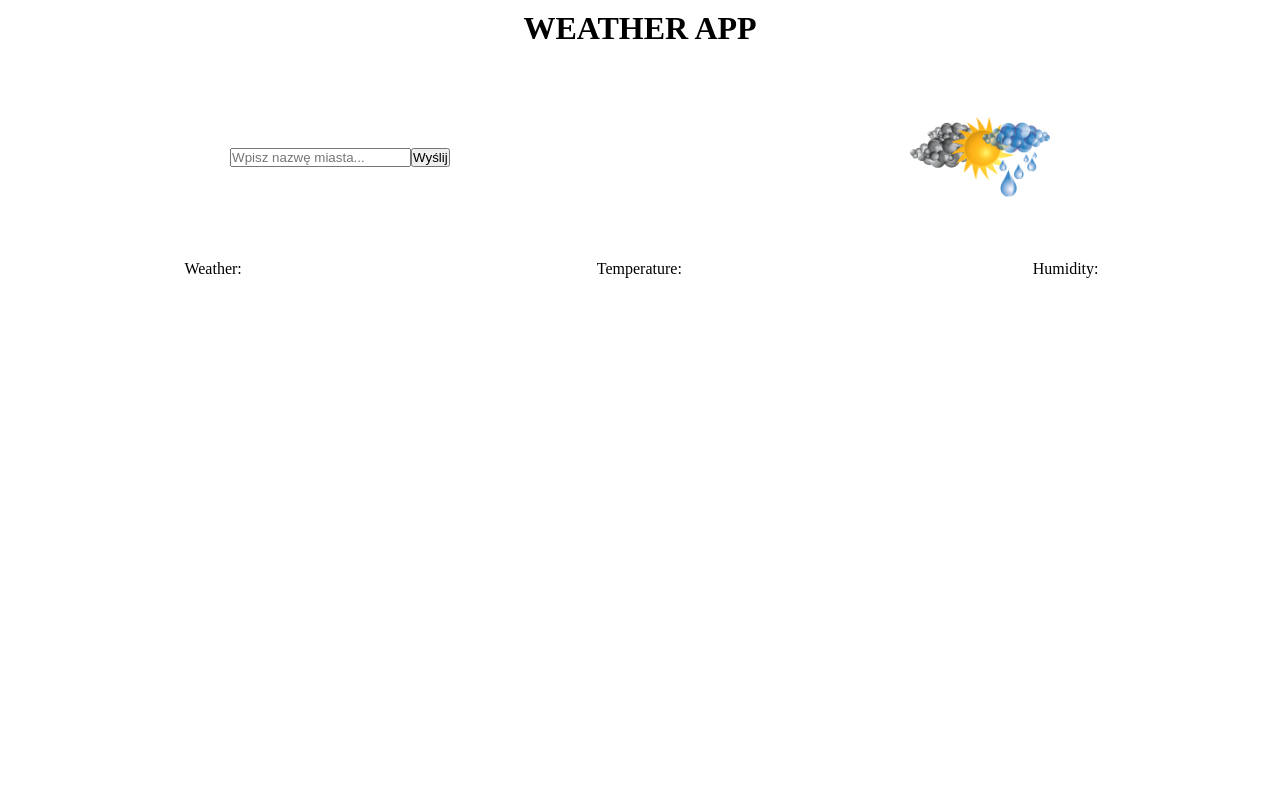
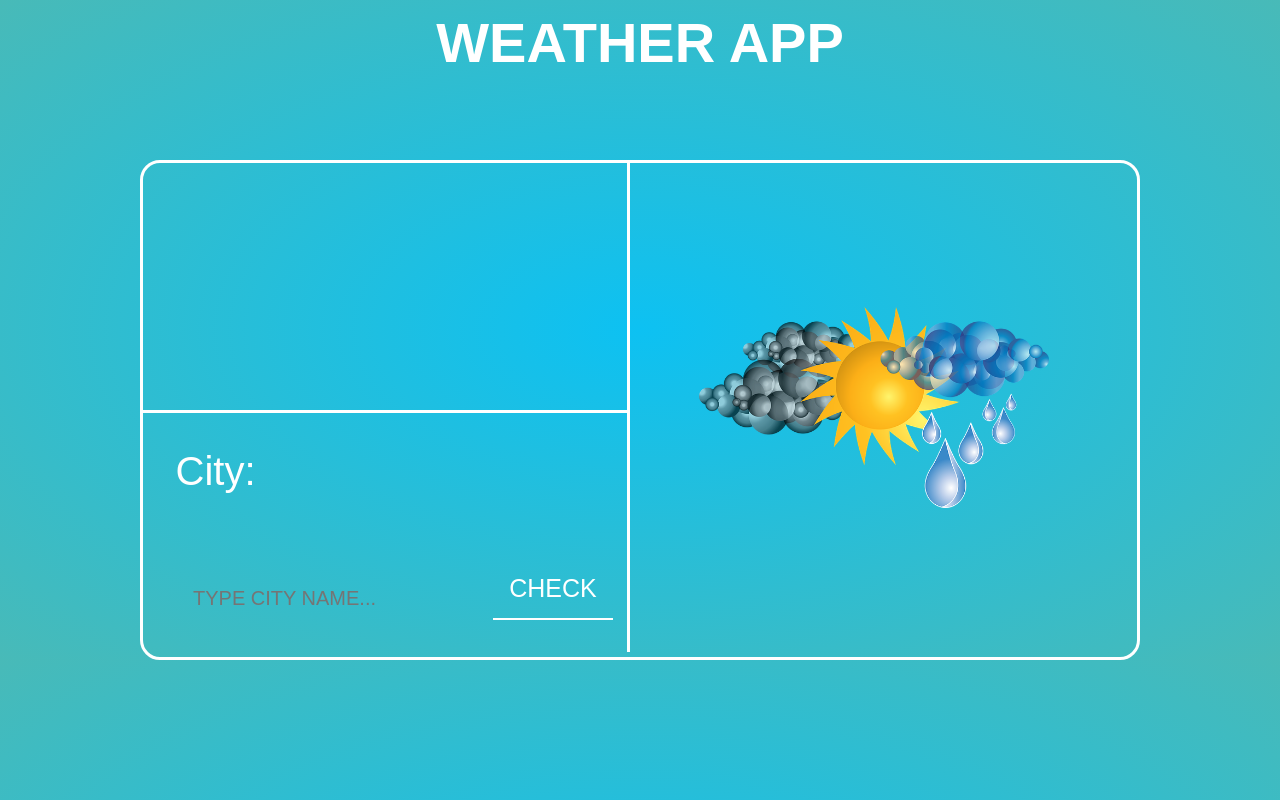
Before and after one commit to EDS3L/WEATHER-APP, a plain HTML site: page index.html in a window 1280 px wide. Drawn offline with nearby package versions, Linux system fonts and the light colour scheme.

Commit message:
improving the layout of the website and improving the operation of the function

```diff
--- a/index.html
+++ b/index.html
@@ -1,34 +1,52 @@
 <!DOCTYPE html>
 <html lang="en">
-
   <head>
-    <meta charset="UTF-8">
-    <meta http-equiv="X-UA-Compatible" content="IE=edge">
-    <meta name="viewport" content="width=device-width, initial-scale=1.0">
+    <meta charset="UTF-8" />
+    <meta http-equiv="X-UA-Compatible" content="IE=edge" />
+    <meta name="viewport" content="width=device-width, initial-scale=1.0" />
     <title>WEATHER APP</title>
-    <link rel="stylesheet" href="style.css">
-
-
+    <link rel="stylesheet" href="style.css" />
+    <link rel="preconnect" href="https://fonts.googleapis.com" />
   </head>
 
   <body>
+    <div class="title">
+      <h1>weather app</h1>
+    </div>
 
-
-    <div class="wrapper">
-        <div class="top">
-            <h1>weather app</h1>
-            <div class="main-info">
-                <div>
-                    <h3 class="city-name"></h3>
-                    <input type="text" placeholder="Wpisz nazwę miasta..."><button>Wyślij</button>
+    <div class="core">
+      <div class="coreInfo">
+        <div class="temp">
+          <p class="temperature"></p>
+        </div>
+        <div class="cityName">
+          <div class="actuallyCityName">
+            <div class="nameInfo">City:</div>
+            <div class="city"></div>
             <p class="warning"></p>
           </div>
-                <img src="img/unknown.png" alt="Obrazek przedstawiający pogodę" class="photo">
+          <div class="inputBox">
+            <input
+              class="inputText"
+              type="text"
+              placeholder="TYPE CITY NAME..."
+            />
+            <button>CHECK</button>
           </div>
         </div>
-        <div class="bottom">
+      </div>
+
+      <div class="photoBox">
+        <img
+          src="img/unknown.png"
+          alt="Obrazek przedstawiający pogodę"
+          class="photo"
+        />
+      </div>
+    </div>
+    <!-- <div class="bottom">
       <div class="headings">
-                <p>Weather:</p>
+        <p>WEATHER</p>
           <p>Temperature:</p>
           <p>Humidity:</p>
       </div>
@@ -37,13 +55,10 @@
         <p class="temperature"></p>
         <p class="humidity"></p>
       </div>
-        </div>
-    </div>
-
+    </div> -->
 
     <script src="https://cdn.jsdelivr.net/npm/axios@1.1.2/dist/axios.min.js"></script>
 
     <script src="script.js"></script>
   </body>
-
 </html>
--- a/script.js
+++ b/script.js
@@ -1,77 +1,71 @@
-const input = document.querySelector('input')
-const button = document.querySelector('button')
-const cityName = document.querySelector('.city-name')
-const warning = document.querySelector('.warning')
-const photo = document.querySelector('.photo')
-const weather = document.querySelector('.weather')
-const temperature = document.querySelector('.temperature')
-const humidity = document.querySelector('.humidity')
+const input = document.querySelector('input');
+const button = document.querySelector('button');
+const cityName = document.querySelector('.city');
+const photo = document.querySelector('.photo');
+const weather = document.querySelector('.weather');
+const temperature = document.querySelector('.temperature');
+const warning = document.querySelector('.warning');
+const humidity = document.querySelector('.humidity');
 
-
-const API_LINK = "https://api.openweathermap.org/data/2.5/weather?q="
-const API_KEY = "&appid=85575f139f919428d72f7c9dcb7a03e7"
-const API_UNITS = "&units=metric"
-
+const API_LINK = 'https://api.openweathermap.org/data/2.5/weather?q=';
+const API_KEY = '&appid=85575f139f919428d72f7c9dcb7a03e7';
+const API_UNITS = '&units=metric';
 
 const getWeather = () => {
-    const city = input.value
-    const URL = API_LINK + city + API_KEY + API_UNITS
+  const city = input.value;
+  const URL = API_LINK + city + API_KEY + API_UNITS;
 
+  const test = axios.get(URL).then((response) => console.log(response.data));
 
-    const test = axios.get(URL).then(response => console.log(response.data))
+  axios
+    .get(URL)
+    .then((response) => {
+      const temp = response.data.main.temp;
+      const hum = response.data.main.humidity;
+      const weatherInfo = response.data.weather[0].main;
+      const nameCity = response.data.name;
 
+      const idForIcon = response.data.weather[0].id;
 
-    axios.get(URL).then(response => {
-        const temp = response.data.main.temp
-        const hum = response.data.main.humidity
-        const weatherInfo = response.data.weather[0].main
-        const nameCity = response.data.name
+      cityName.textContent = nameCity;
+      temperature.textContent = Math.ceil(temp) + ' °';
+      // humidity.textContent = hum + ' %';
+      // weather.textContent = weatherInfo;
 
-        const idForIcon = response.data.weather[0].id
+      console.log(idForIcon);
 
-        cityName.textContent = nameCity
-        temperature.textContent = Math.ceil(temp) + " °"
-        humidity.textContent = hum + " %"
-        weather.textContent = weatherInfo
-
-
-        console.log(idForIcon);
-
-        if(idForIcon >= 200 && idForIcon <=232) {
-            photo.setAttribute('src', 'img/thunderstorm.png')
-        } else if (idForIcon >= 300 && idForIcon <= 321) {
-            photo.setAttribute('src', 'img/drizzle.png')
-        }
-        else if (idForIcon >= 500 && idForIcon <= 531) {
-            photo.setAttribute('src', 'img/rain.png')
-        }
-        else if (idForIcon >= 600 && idForIcon <= 622) {
-            photo.setAttribute('src', 'img/ice.png')
-        }
-        else if (idForIcon === 800) {
-            photo.setAttribute('src', 'img/sun.png')
-        }
-        else if (idForIcon >= 801 && idForIcon <= 804) {
-            photo.setAttribute('src', 'img/clouds.png')
-        }
-        else if (idForIcon >= 701 && idForIcon <= 781) {
-            photo.setAttribute('src', 'img/fog.png')
-        }
-        warning.textContent = ""
-        input.value = ""
-        input.focus()
-    }).catch (() => (warning.textContent = "Input correct city name"))
-
-
-}
-
+      if (idForIcon >= 200 && idForIcon <= 232) {
+        photo.setAttribute('src', 'img/thunderstorm.png');
+      } else if (idForIcon >= 300 && idForIcon <= 321) {
+        photo.setAttribute('src', 'img/drizzle.png');
+      } else if (idForIcon >= 500 && idForIcon <= 531) {
+        photo.setAttribute('src', 'img/rain.png');
+      } else if (idForIcon >= 600 && idForIcon <= 622) {
+        photo.setAttribute('src', 'img/ice.png');
+      } else if (idForIcon === 800) {
+        photo.setAttribute('src', 'img/sun.png');
+      } else if (idForIcon >= 801 && idForIcon <= 804) {
+        photo.setAttribute('src', 'img/clouds.png');
+      } else if (idForIcon >= 701 && idForIcon <= 781) {
+        photo.setAttribute('src', 'img/fog.png');
+      }
+      warning.textContent = '';
+      input.value = '';
+      input.focus();
+    })
+    .catch(() => {
+      warning.textContent = 'type correct city name';
+      input.value = '';
+      input.focus();
+    });
+};
 
 const enter = (e) => {
-    if(e.key === 'Enter') {
-        getWeather()
-        input.value = ""
-        input.focus()
-    }
-}
-input.addEventListener('keyup', enter)
+  if (e.key === 'Enter') {
+    getWeather();
+    input.value = '';
+    input.focus();
+  }
+};
+input.addEventListener('keyup', enter);
 button.addEventListener('click', getWeather);
--- a/style.css
+++ b/style.css
@@ -4,79 +4,171 @@
   padding: 0;
 }
 
+:root {
+  --light-blue: rgba(13, 193, 242, 1);
+}
+
 body {
+  background-color: var(--light-blue);
+  font-family: 'Montserrat', sans-serif;
 
+  background: rgba(13, 193, 242, 1);
+  background: -webkit-radial-gradient(
+    center,
+    rgba(13, 193, 242, 1),
+    rgba(72, 186, 184, 1)
+  );
+  color: white;
+}
+
+.title {
+  height: 160px;
 }
 
 h1 {
   text-transform: uppercase;
   text-align: center;
   padding: 10px;
+  font-size: 56px;
 }
 
-input {
-
+.core {
+  width: 1000px;
+  height: 500px;
+  display: flex;
+  margin-left: auto;
+  margin-right: auto;
+  flex-wrap: wrap;
+  border: 3px solid white;
+  border-radius: 20px;
 }
 
+.coreInfo {
+  display: flex;
+  width: 49%;
+  height: 99%;
 
+  flex-wrap: wrap;
+  border-right: 3px solid white;
+}
+
+.photoBox {
+  width: 49%;
+  height: 99%;
+  display: flex;
+  align-items: center;
+  justify-content: center;
+}
+
+.photo {
+  width: 350px;
+  height: 350px;
+  object-fit: contain;
+  transition: 0.4s;
+}
+
+.temp {
+  display: flex;
+  width: 100%;
+  height: 50%;
+  justify-content: center;
+  align-items: center;
+  font-size: 140px;
+}
+
+.temperature {
+  transition: 0.4s;
+}
+
+.cityName {
+  width: 100%;
+  height: 49%;
+}
+
+.info-cityName {
+  display: flex;
+  width: 100%;
+  height: 50%;
+  justify-content: center;
+  align-items: center;
+}
+
+.actuallyCityName {
+  display: flex;
+  width: 100%;
+  height: 50%;
+  justify-content: center;
+  align-items: center;
+  border-top: 3px solid white;
+  flex-wrap: wrap;
+}
+
+.nameInfo {
+  display: flex;
+  width: 30%;
+  height: 100%;
+  justify-content: center;
+  align-items: center;
+  font-size: 40px;
+}
+
+.city {
+  display: flex;
+  width: 70%;
+  height: 100%;
+  justify-content: center;
+  align-items: center;
+  font-size: 40px;
+  transition: 0.4s;
+}
+
+.inputBox {
+  display: flex;
+  width: 100%;
+  height: 50%;
+  align-items: center;
+  margin-left: 50px;
+}
+
+.inputText {
+  margin-right: 50px;
+  width: 250px;
+  height: 60px;
+  background: transparent;
+  border: none;
+  font-size: 45px;
+  color: white;
+}
+
+.inputText:focus {
+  background: transparent;
+  outline: none;
+  border-bottom: 2px solid white;
+  transition: 0.4s;
+}
+
+.inputText::placeholder {
+  font-size: 20px;
+}
 
 button {
-
+  width: 120px;
+  height: 60px;
+  background: transparent;
+  border: none;
+  border-bottom: 2px solid white;
+  font-size: 25px;
+  color: white;
 }
 
 button:hover {
-
-}
-
-.wrapper {
-
-}
-
-.top {
-    height: 260px;
-}
-
-.bottom {
-    height: 140px;
-}
-
-.main-info {
-    display: flex;
-    justify-content: space-around;
-    align-items: center;
-    height: 200px;
-}
-
-.city-name {
-    font-size: 40px;
-}
-
-.headings,
-.weather-info {
-    display: flex;
-    align-items: center;
-}
-
-.headings p,
-.weather-info p {
-    width: 33.3%;
-    text-align: center;
-}
-
-.headings {
-
-}
-
-.weather-info {
-
-}
-
-.photo {
-    width: 140px;
-    height: 140px;
-	object-fit: contain;
+  border-radius: 20px;
+  border: 2px solid white;
+  color: white;
+  transition: 0.2s;
 }
 
 .warning {
-
+  font-size: 20px;
+  color: red;
 }
```
Lines whose indentation alone changed are shown as unchanged.
